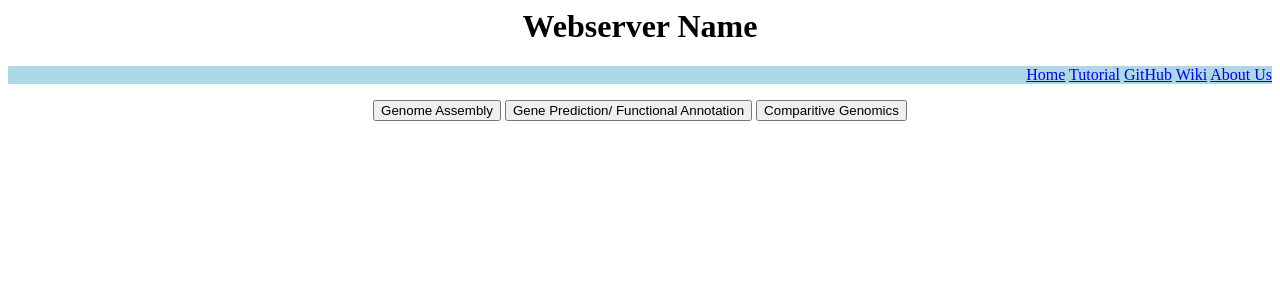
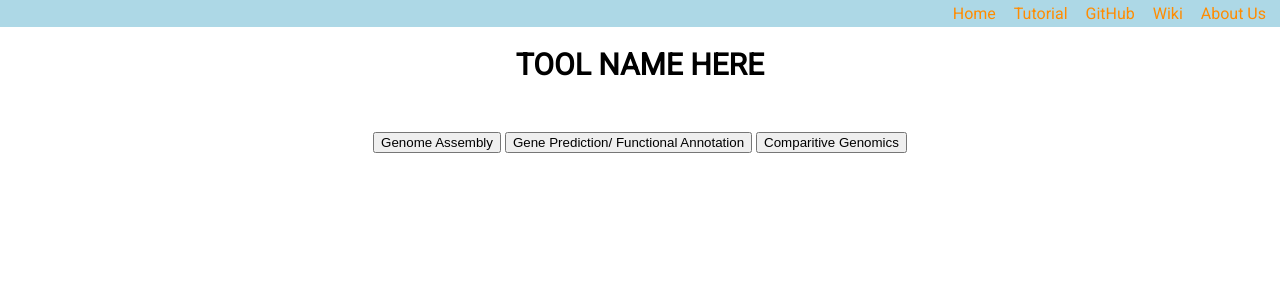
Before and after one commit to compgenomics2020/Team3-WebServer, a Flask app: page / in a window 1280 px wide. Shown: the top 300 px of the page. Run offline with Flask 2, Linux system fonts and the light colour scheme.

Commit message:
Linked index page to stylesheet

```diff
--- a/templates/FunctionalAnnotation.html
+++ b/templates/FunctionalAnnotation.html
@@ -1,7 +1,6 @@
 <html>
 <head>
 
-<link rel="shortcut icon" href="{Favicon}"/>
 <meta charset="UTF-8">
 <link rel="stylesheet" href="style.css">
 <link rel="stylesheet" href="https://fonts.googleapis.com/css2?family=Roboto&display=swap">
@@ -20,10 +19,12 @@
     <a href="https://canvas.gatech.edu/">About Us</a>
 </div>
 
+<!-- heading-->
 <div class = 'heading'>
     <h1>Functional Annotation</h1>
 </div>
 
+<!-- main contents-->
 <div class = 'workspace'>
 <p>Please input two files below. The required format needs to be ....</p>
 <label>Input file 1</label>
--- a/templates/GenomeAssembly.html
+++ b/templates/GenomeAssembly.html
@@ -1,7 +1,6 @@
 <html>
 <head>
 
-<link rel="shortcut icon" href="{Favicon}"/>
 <meta charset="UTF-8">
 <link rel="stylesheet" href="style.css">
 <link rel="stylesheet" href="https://fonts.googleapis.com/css2?family=Roboto&display=swap">
--- a/templates/index.html
+++ b/templates/index.html
@@ -1,29 +1,41 @@
 <html>
 <head>
-                <title>HomePage</title>
+
+<meta charset="UTF-8">
+<link rel="stylesheet" href="style.css">
+<link rel="stylesheet" href="https://fonts.googleapis.com/css2?family=Roboto&display=swap">
+<title>Home Page</title>
 
 </head>
+
 <body>
-                <h1 align="center">Webserver Name</h1>
-                <!hyperlinks>
 
-		<div style="background-color:lightblue">
-		<p style="text-align:right">
+<!-- hyperlinks-->
+<div class = 'menu'>
     <a href="https://canvas.gatech.edu/">Home</a>
     <a href="https://canvas.gatech.edu/">Tutorial</a>
     <a href="https://canvas.gatech.edu/">GitHub</a>
     <a href="https://canvas.gatech.edu/">Wiki</a>
     <a href="https://canvas.gatech.edu/">About Us</a>
-                </p>
 </div>
 
-                <!buttons>
+<!-- heading-->
+<div class = 'heading'>
+    <h1>TOOL NAME HERE</h1>
+</div>
+
+<!-- main contents-->
+<div class = 'workspace'></div>
     <p style="text-align:center">
         <button type="button" onclick="toGenomeAssembly()">Genome Assembly</button>
         <button type="button">Gene Prediction/ Functional Annotation</button>
         <button type="button">Comparitive Genomics</button>
     </p>
+</div>
+
+
 </body>
+
 <script>
     function toGenomeAssembly() {
 window.location.replace(window.location.protocol  + "//"  + window.location.host + "/genomeassembly");
--- a/templates/style.css
+++ b/templates/style.css
@@ -24,6 +24,7 @@ h1 {
     text-align:center;
 }
 
+/*MENU BAR*/
 .menu {
     background-color:lightblue;
     text-align:right;
@@ -38,9 +39,9 @@ h1 {
     margin-right: 10px;
 }
 
+/*CENTRAL CONTAINER*/
 .workspace {
     width: 70%;
-    align:center;
     margin: 5px auto 20px auto;
     padding: 5px;
 }
```
Lines whose indentation alone changed are shown as unchanged.
